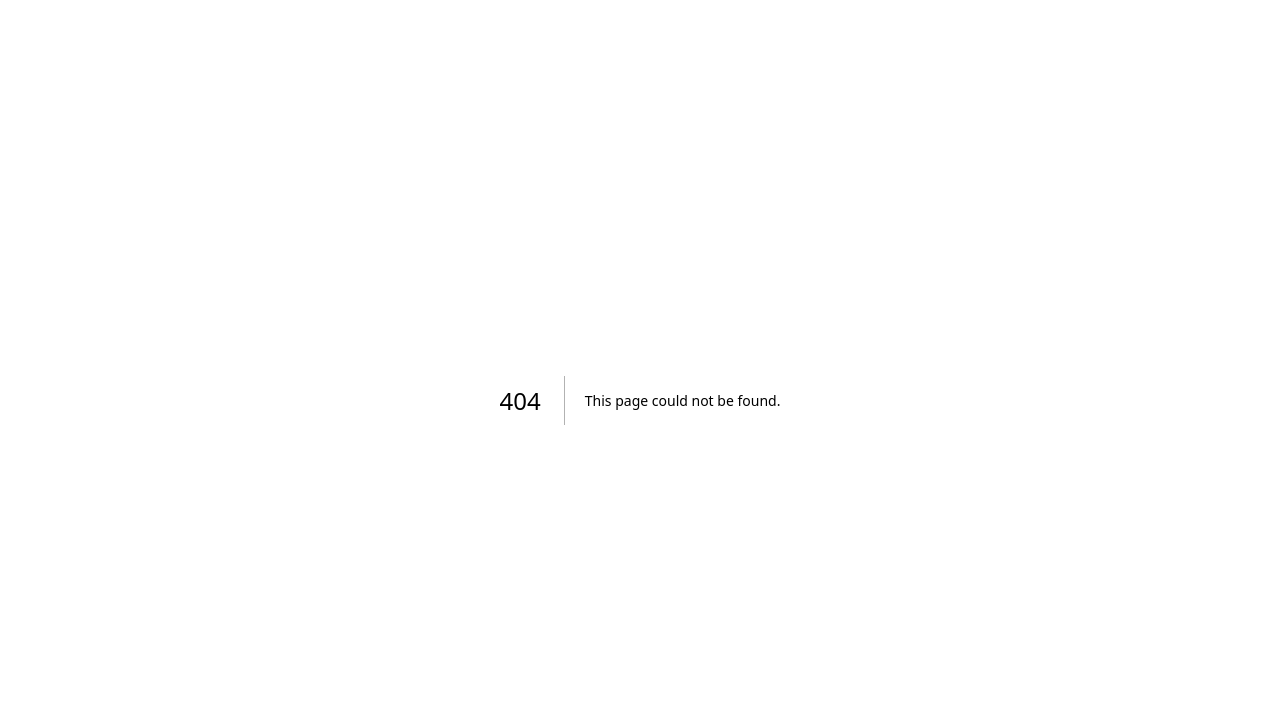
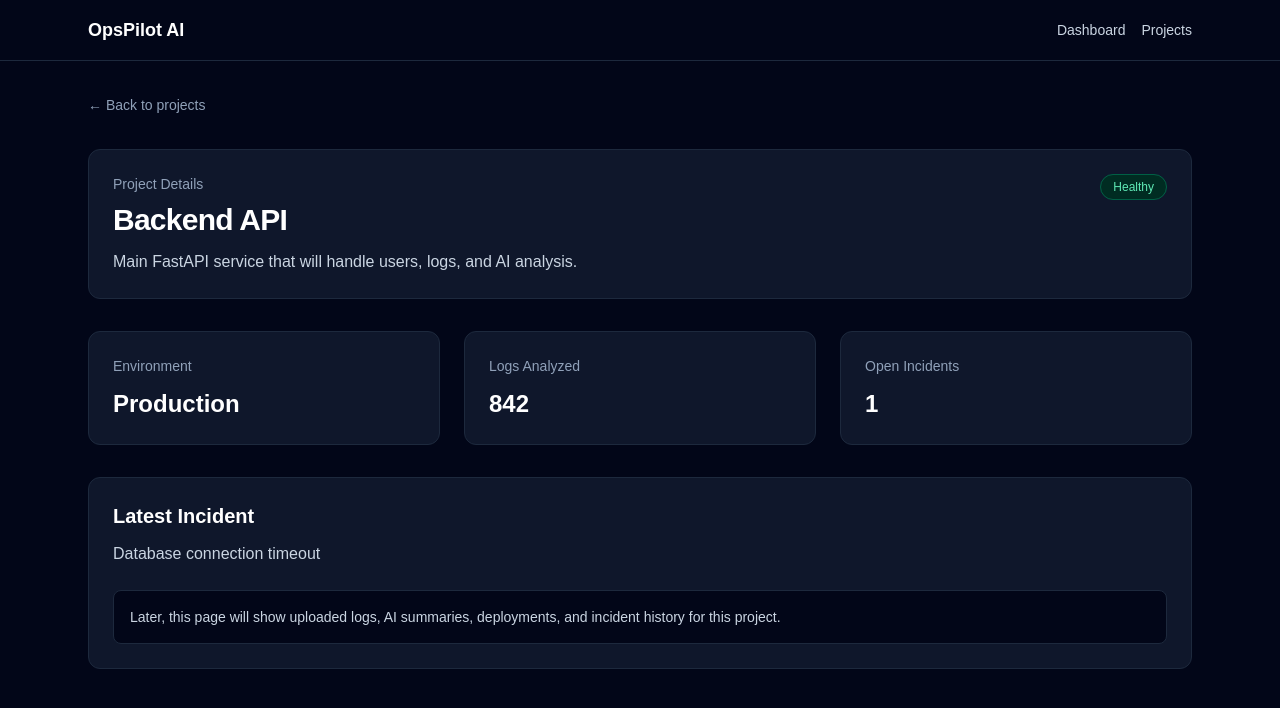
Before and after one commit to hichem-tiba-77/opspilot-ai, a Next.js app in the folder apps/frontend/: page /projects/1 in a window 1280 px wide. Before the commit this address had no page. Shown: the top 708 px of the page. Built offline with nearby package versions, Linux system fonts and the light colour scheme.

Commit message:
feat: add project details route

```diff
--- /dev/null
+++ b/apps/frontend/src/app/projects/[projectId]/page.tsx
@@ -0,0 +1,88 @@
+import Link from "next/link";
+import { notFound } from "next/navigation";
+import { AppNavbar } from "@/components/AppNavbar";
+import { getProjectById } from "@/lib/projects";
+
+type ProjectDetailsPageProps = {
+  params: Promise<{
+    projectId: string;
+  }>;
+};
+
+export default async function ProjectDetailsPage({
+  params,
+}: ProjectDetailsPageProps) {
+  const { projectId } = await params;
+  const project = getProjectById(projectId);
+
+  if (!project) {
+    notFound();
+  }
+
+  return (
+    <main className="min-h-screen bg-slate-950 text-white">
+      <AppNavbar />
+
+      <div className="mx-auto max-w-6xl px-6 py-8">
+        <Link
+          href="/projects"
+          className="text-sm font-medium text-slate-400 transition hover:text-white"
+        >
+          ← Back to projects
+        </Link>
+
+        <header className="mt-8 rounded-xl border border-slate-800 bg-slate-900 p-6">
+          <div className="flex flex-col justify-between gap-4 sm:flex-row sm:items-start">
+            <div>
+              <p className="text-sm font-medium text-slate-400">
+                Project Details
+              </p>
+
+              <h1 className="mt-2 text-3xl font-bold tracking-tight">
+                {project.name}
+              </h1>
+
+              <p className="mt-3 max-w-2xl text-slate-300">
+                {project.description}
+              </p>
+            </div>
+
+            <span className="w-fit rounded-full border border-emerald-800 bg-emerald-950 px-3 py-1 text-xs font-medium text-emerald-300">
+              {project.status}
+            </span>
+          </div>
+        </header>
+
+        <section className="mt-8 grid gap-6 md:grid-cols-3">
+          <div className="rounded-xl border border-slate-800 bg-slate-900 p-6">
+            <p className="text-sm text-slate-400">Environment</p>
+            <p className="mt-3 text-2xl font-bold">{project.environment}</p>
+          </div>
+
+          <div className="rounded-xl border border-slate-800 bg-slate-900 p-6">
+            <p className="text-sm text-slate-400">Logs Analyzed</p>
+            <p className="mt-3 text-2xl font-bold">{project.logsCount}</p>
+          </div>
+
+          <div className="rounded-xl border border-slate-800 bg-slate-900 p-6">
+            <p className="text-sm text-slate-400">Open Incidents</p>
+            <p className="mt-3 text-2xl font-bold">
+              {project.incidentsCount}
+            </p>
+          </div>
+        </section>
+
+        <section className="mt-8 rounded-xl border border-slate-800 bg-slate-900 p-6">
+          <h2 className="text-xl font-semibold">Latest Incident</h2>
+
+          <p className="mt-3 text-slate-300">{project.lastIncident}</p>
+
+          <div className="mt-6 rounded-lg border border-slate-800 bg-slate-950 p-4 text-sm text-slate-300">
+            Later, this page will show uploaded logs, AI summaries, deployments,
+            and incident history for this project.
+          </div>
+        </section>
+      </div>
+    </main>
+  );
+}
--- a/apps/frontend/src/app/projects/page.tsx
+++ b/apps/frontend/src/app/projects/page.tsx
@@ -1,32 +1,6 @@
 import { AppNavbar } from "@/components/AppNavbar";
 import { ProjectCard } from "@/components/ProjectCard";
-
-const projects = [
-  {
-    id: 1,
-    name: "Backend API",
-    description: "Main FastAPI service that will handle users, logs, and AI analysis.",
-    status: "Healthy",
-    logsCount: 842,
-    incidentsCount: 1,
-  },
-  {
-    id: 2,
-    name: "Frontend Dashboard",
-    description: "Next.js dashboard used by teams to review logs and incidents.",
-    status: "Healthy",
-    logsCount: 256,
-    incidentsCount: 0,
-  },
-  {
-    id: 3,
-    name: "Worker Service",
-    description: "Background service that will process AI log analysis jobs.",
-    status: "Warning",
-    logsCount: 150,
-    incidentsCount: 1,
-  },
-];
+import { projects } from "@/lib/projects";
 
 export default function ProjectsPage() {
   return (
@@ -55,6 +29,7 @@ export default function ProjectsPage() {
           {projects.map((project) => (
             <ProjectCard
               key={project.id}
+              id={project.id}
               name={project.name}
               description={project.description}
               status={project.status}
--- a/apps/frontend/src/components/ProjectCard.tsx
+++ b/apps/frontend/src/components/ProjectCard.tsx
@@ -1,4 +1,7 @@
+import Link from "next/link";
+
 type ProjectCardProps = {
+  id: number;
   name: string;
   description: string;
   status: string;
@@ -7,6 +10,7 @@ type ProjectCardProps = {
 };
 
 export function ProjectCard({
+  id,
   name,
   description,
   status,
@@ -39,6 +43,13 @@ export function ProjectCard({
           </p>
         </div>
       </div>
+
+      <Link
+        href={`/projects/${id}`}
+        className="mt-6 inline-flex rounded-lg border border-slate-700 px-4 py-2 text-sm font-medium text-white transition hover:bg-slate-800"
+      >
+        View details
+      </Link>
     </div>
   );
 }
--- /dev/null
+++ b/apps/frontend/src/lib/projects.ts
@@ -0,0 +1,37 @@
+export const projects = [
+  {
+    id: 1,
+    name: "Backend API",
+    description:
+      "Main FastAPI service that will handle users, logs, and AI analysis.",
+    status: "Healthy",
+    logsCount: 842,
+    incidentsCount: 1,
+    lastIncident: "Database connection timeout",
+    environment: "Production",
+  },
+  {
+    id: 2,
+    name: "Frontend Dashboard",
+    description: "Next.js dashboard used by teams to review logs and incidents.",
+    status: "Healthy",
+    logsCount: 256,
+    incidentsCount: 0,
+    lastIncident: "No active incidents",
+    environment: "Staging",
+  },
+  {
+    id: 3,
+    name: "Worker Service",
+    description: "Background service that will process AI log analysis jobs.",
+    status: "Warning",
+    logsCount: 150,
+    incidentsCount: 1,
+    lastIncident: "AI analysis job delayed",
+    environment: "Development",
+  },
+];
+
+export function getProjectById(projectId: string) {
+  return projects.find((project) => project.id === Number(projectId));
+}
```
